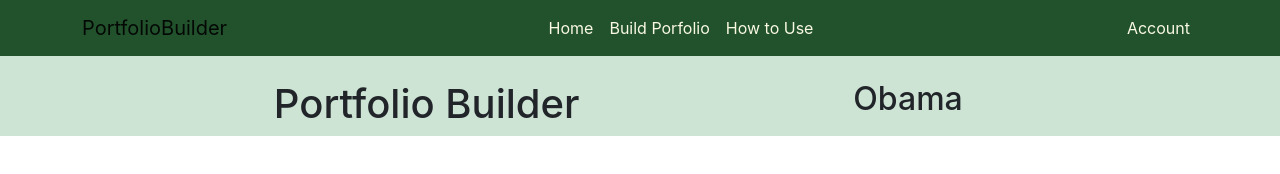
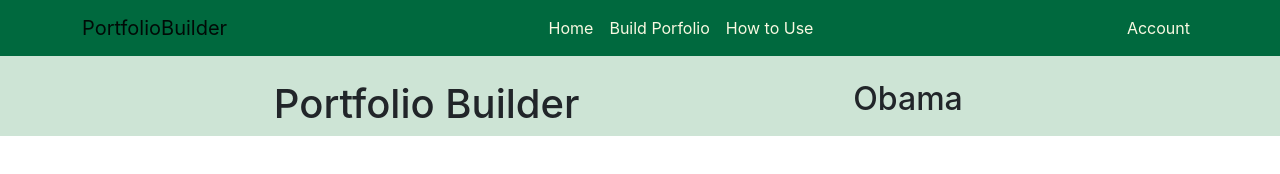
Before and after one commit to emath12/MintPorfolio, a React app in the folder finance_app/: page / in a window 1280 px wide. Built offline with nearby package versions, Linux system fonts and the light colour scheme.

Commit message:
Reverted Navbar green to old version

```diff
--- a/finance_app/src/components/user/Home.css
+++ b/finance_app/src/components/user/Home.css
@@ -17,7 +17,7 @@
 }
 
 .navbar {
-    background-color: #22522C; /* set the background color of the Navbar */
+    background-color: #00693e; /* set the background color of the Navbar */
     color: #f9f9e2;
     margin: 0px;
   }
```
